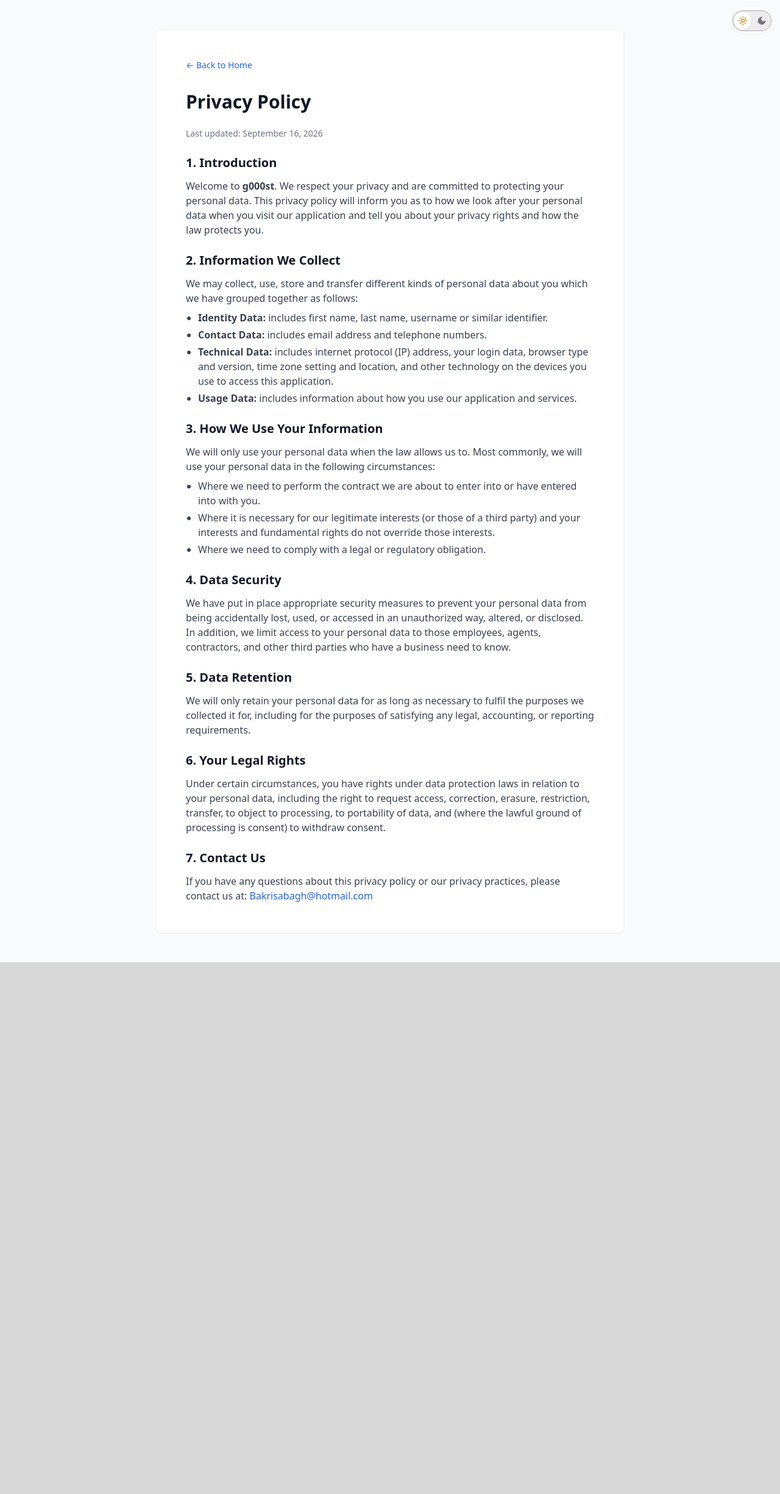
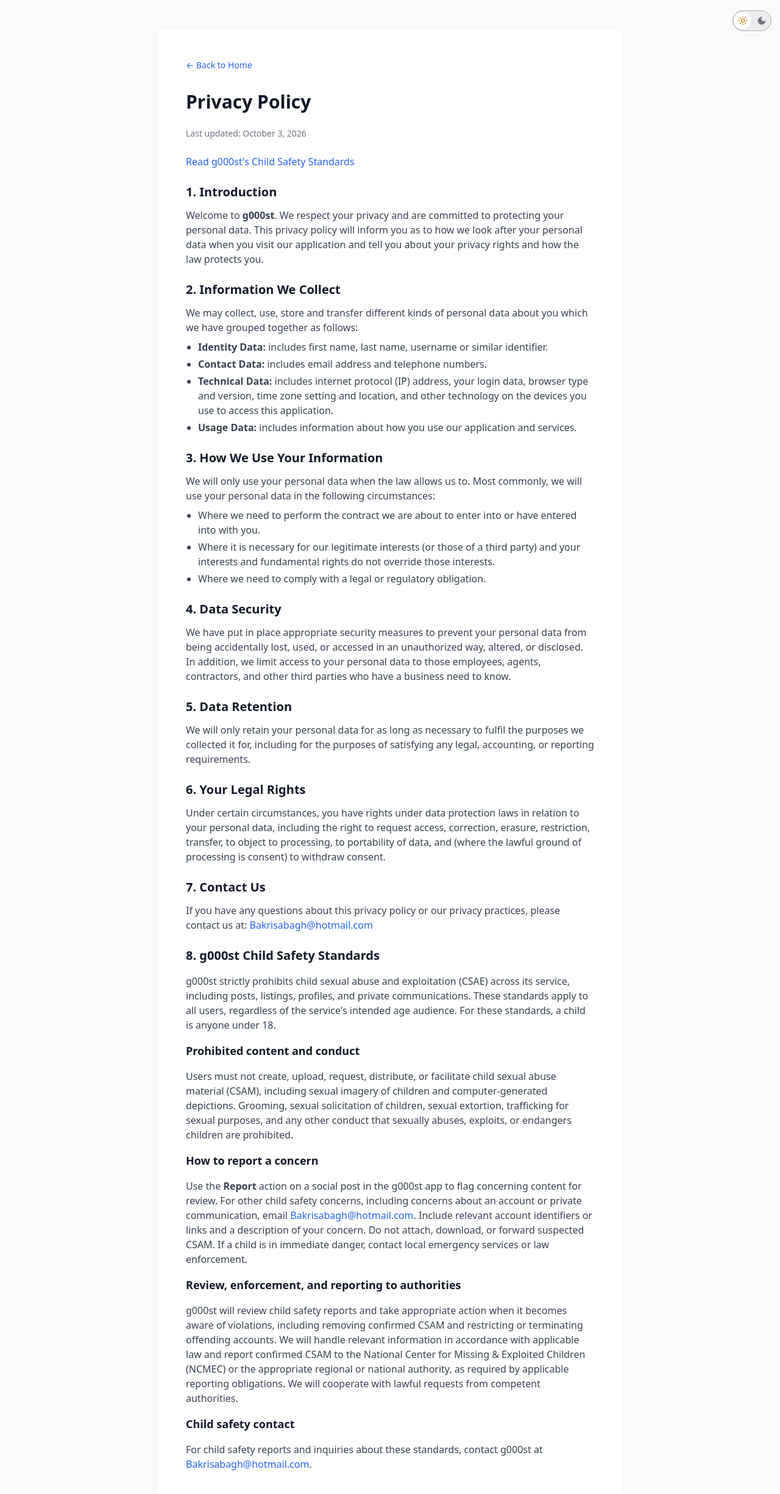
Before and after one commit to isansoon-design/g000st-ios, a Next.js app in the folder apps/web/: page /privacy-policy in a window 1280 px wide. Shown: the top 2450 px of the page at 61% size. Before the commit the page ends 1578 px from the top, so only its background shows below. Built offline with nearby package versions, Linux system fonts and the light colour scheme; no server answers.

Commit message:
feat: update privacy policy with child safety standards and reporting guidelines

```diff
--- a/apps/web/app/privacy-policy/page.tsx
+++ b/apps/web/app/privacy-policy/page.tsx
@@ -3,7 +3,7 @@
 
 export const metadata: Metadata = {
   title: "Privacy Policy | g000st",
-  description: "Privacy Policy for g000st Application",
+  description: "Privacy policy and child safety standards for g000st, including reporting child sexual abuse and exploitation.",
 };
 
 export default function PrivacyPolicyPage() {
@@ -19,7 +19,10 @@
         <h1 className="text-3xl font-bold mb-6">Privacy Policy</h1>
 
         <div className="prose prose-blue max-w-none text-gray-700 dark:text-night-muted space-y-6">
-          <p className="text-sm text-gray-500 dark:text-night-muted">Last updated: {new Date().toLocaleDateString('en-US', { month: 'long', day: 'numeric', year: 'numeric' })}</p>
+          <p className="text-sm text-gray-500 dark:text-night-muted">Last updated: <time dateTime="2026-10-03">October 3, 2026</time></p>
+          <p>
+            <a href="#child-safety" className="text-blue-600 dark:text-blue-300 hover:underline">Read g000st&apos;s Child Safety Standards</a>
+          </p>
 
           <section>
             <h2 className="text-xl font-semibold text-gray-900 dark:text-night-text mb-3">1. Introduction</h2>
@@ -80,6 +83,29 @@
               If you have any questions about this privacy policy or our privacy practices, please contact us at: <a href="mailto:Bakrisabagh@hotmail.com" className="text-blue-600 dark:text-blue-300 hover:underline">Bakrisabagh@hotmail.com</a>
             </p>
           </section>
+
+          <section id="child-safety" className="scroll-mt-8 space-y-4" aria-labelledby="child-safety-heading">
+            <h2 id="child-safety-heading" className="text-xl font-semibold text-gray-900 dark:text-night-text mb-3">8. g000st Child Safety Standards</h2>
+            <p>
+              g000st strictly prohibits child sexual abuse and exploitation (CSAE) across its service, including posts, listings, profiles, and private communications. These standards apply to all users, regardless of the service&apos;s intended age audience. For these standards, a child is anyone under 18.
+            </p>
+            <h3 className="text-lg font-semibold text-gray-900 dark:text-night-text">Prohibited content and conduct</h3>
+            <p>
+              Users must not create, upload, request, distribute, or facilitate child sexual abuse material (CSAM), including sexual imagery of children and computer-generated depictions. Grooming, sexual solicitation of children, sexual extortion, trafficking for sexual purposes, and any other conduct that sexually abuses, exploits, or endangers children are prohibited.
+            </p>
+            <h3 className="text-lg font-semibold text-gray-900 dark:text-night-text">How to report a concern</h3>
+            <p>
+              Use the <strong>Report</strong> action on a social post in the g000st app to flag concerning content for review. For other child safety concerns, including concerns about an account or private communication, email <a href="mailto:Bakrisabagh@hotmail.com?subject=g000st%20child%20safety%20report" className="text-blue-600 dark:text-blue-300 hover:underline">Bakrisabagh@hotmail.com</a>. Include relevant account identifiers or links and a description of your concern. Do not attach, download, or forward suspected CSAM. If a child is in immediate danger, contact local emergency services or law enforcement.
+            </p>
+            <h3 className="text-lg font-semibold text-gray-900 dark:text-night-text">Review, enforcement, and reporting to authorities</h3>
+            <p>
+              g000st will review child safety reports and take appropriate action when it becomes aware of violations, including removing confirmed CSAM and restricting or terminating offending accounts. We will handle relevant information in accordance with applicable law and report confirmed CSAM to the National Center for Missing &amp; Exploited Children (NCMEC) or the appropriate regional or national authority, as required by applicable reporting obligations. We will cooperate with lawful requests from competent authorities.
+            </p>
+            <h3 className="text-lg font-semibold text-gray-900 dark:text-night-text">Child safety contact</h3>
+            <p>
+              For child safety reports and inquiries about these standards, contact g000st at <a href="mailto:Bakrisabagh@hotmail.com" className="text-blue-600 dark:text-blue-300 hover:underline">Bakrisabagh@hotmail.com</a>.
+            </p>
+          </section>
         </div>
       </div>
     </div>
```
